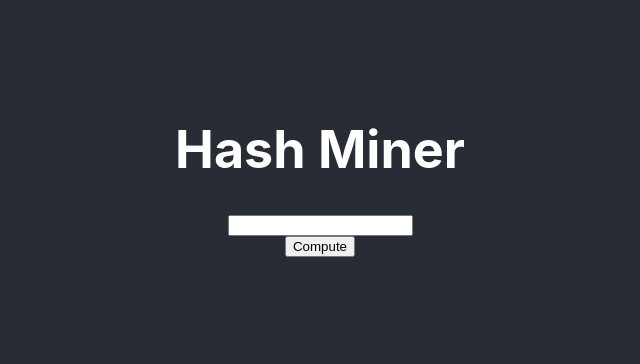
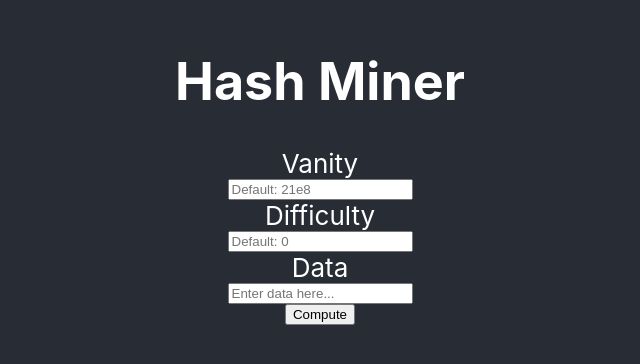
Before and after one commit to pneumatick/ReactHashMiner, a React (Create React App) app: page / in a window 1280 px wide. Shown: the part 230-594 px from the top of the page, without its empty margins (320-960 px from the left). Built offline with nearby package versions, Linux system fonts and the light colour scheme.

Commit message:
User can specify custom vanities (currently unsafe) and difficulties

```diff
--- a/public/index.html
+++ b/public/index.html
@@ -24,7 +24,7 @@
       work correctly both with client-side routing and a non-root public URL.
       Learn how to configure a non-root public URL by running `npm run build`.
     -->
-    <title>React App</title>
+    <title>Hash Miner</title>
   </head>
   <body>
     <noscript>You need to enable JavaScript to run this app.</noscript>
--- a/src/App.js
+++ b/src/App.js
@@ -9,17 +9,19 @@ async function digestMessage(message) {
   return hashHex;
 }
 
-async function generateHash(data, vanity) {
+async function generateHash(data, vanity, difficulty) {
   let finalHash = '';
   let nonce = 0;
+  let target = vanity + '0'.repeat(difficulty);
   let dataHash = await digestMessage(data).then((digestHex) => { return digestHex; });
+
   finalHash = await digestMessage(dataHash + nonce).then((digestHex) => { return digestHex; });
-  while (finalHash.substring(0, vanity.length) !== vanity) {
+  while (finalHash.substring(0, target.length) !== target) {
     nonce += 1;
     finalHash = await digestMessage(dataHash + nonce).then((digestHex) => { return digestHex; });
   }
 
-  return {hash: finalHash, data, dataHash, nonce, sha256input: dataHash + nonce};
+  return {hash: finalHash, difficulty, data, dataHash, nonce, sha256input: dataHash + nonce};
 }
 
 
@@ -27,27 +29,46 @@ class App extends React.Component {
   constructor(props) {
     super(props);
     this.state = {
-      data: ''
+      data: '',
+      vanity: '21e8',
+      difficulty: 0
     };
 
     this.computeHash = this.computeHash.bind(this);
-    this.onChange = this.onChange.bind(this);
+    this.handleChange = this.handleChange.bind(this);
   }
 
   async computeHash() {
-    let hashObject = await generateHash(this.state.data, '21e8');
+    let hashObject = await generateHash(
+      this.state.data,
+      this.state.vanity,
+      this.state.difficulty
+    );
     alert(
       `Hash: ${hashObject.hash}\n\n` +
+      `Difficulty: ${hashObject.difficulty}\n\n` +
       `Data: ${hashObject.data}\n\n` +
       `Data Hash: ${hashObject.dataHash}\n\n` +
       `Nonce: ${hashObject.nonce}\n\n` +
       `SHA-256 input string: ${hashObject.sha256input}`
     );
   }
+  handleChange(e) {
+    let value = e.target.value;
 
-  onChange(e) {
-    let data = e.target.value;
-    this.setState({ data: data });
+    switch (e.target.id) {
+      case 'vanity':
+        this.setState({ vanity: value });
+        break;
+      case 'difficulty':
+        this.setState({ difficulty: value });
+        break;
+      case 'data':
+        this.setState({ data: value });
+        break;
+      default:
+        console.log(`Unknown element: ${e.target}`);
+    }
   }
 
   render() {
@@ -55,7 +76,27 @@ class App extends React.Component {
       <div className="App">
         <header className="App-header">
           <h1>Hash Miner</h1>
-          <input type="text" onChange={this.onChange} />
+          <label>Vanity</label>
+          <input
+            type="text"
+            id="vanity"
+            placeholder="Default: 21e8"
+            onChange={this.handleChange}
+          />
+          <label for="difficulty">Difficulty</label>
+          <input
+            type="text"
+            id="difficulty"
+            placeholder="Default: 0"
+            onChange={this.handleChange}
+          />
+          <label for="data">Data</label>
+          <input
+            type="text"
+            id="data"
+            placeholder="Enter data here..."
+            onChange={this.handleChange}
+          />
           <button onClick={this.computeHash}>Compute</button>
         </header>
       </div>
```
